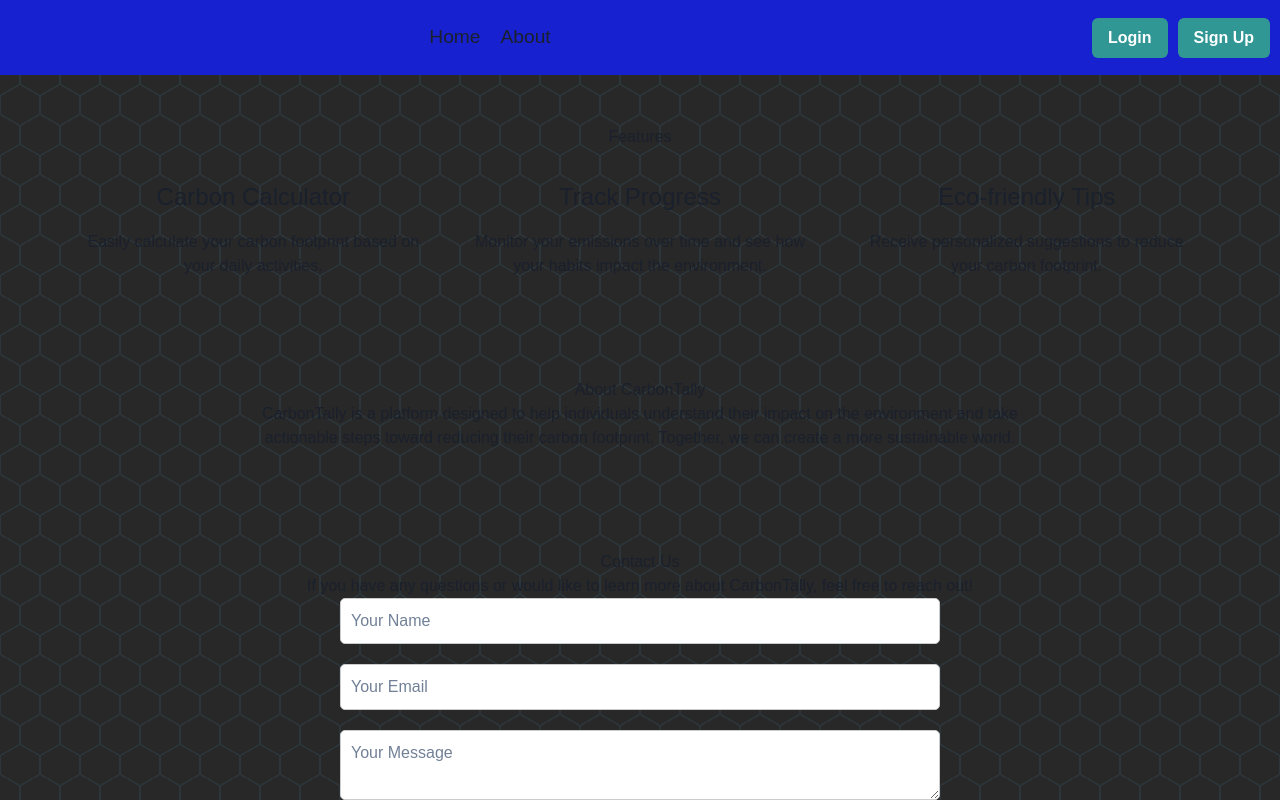
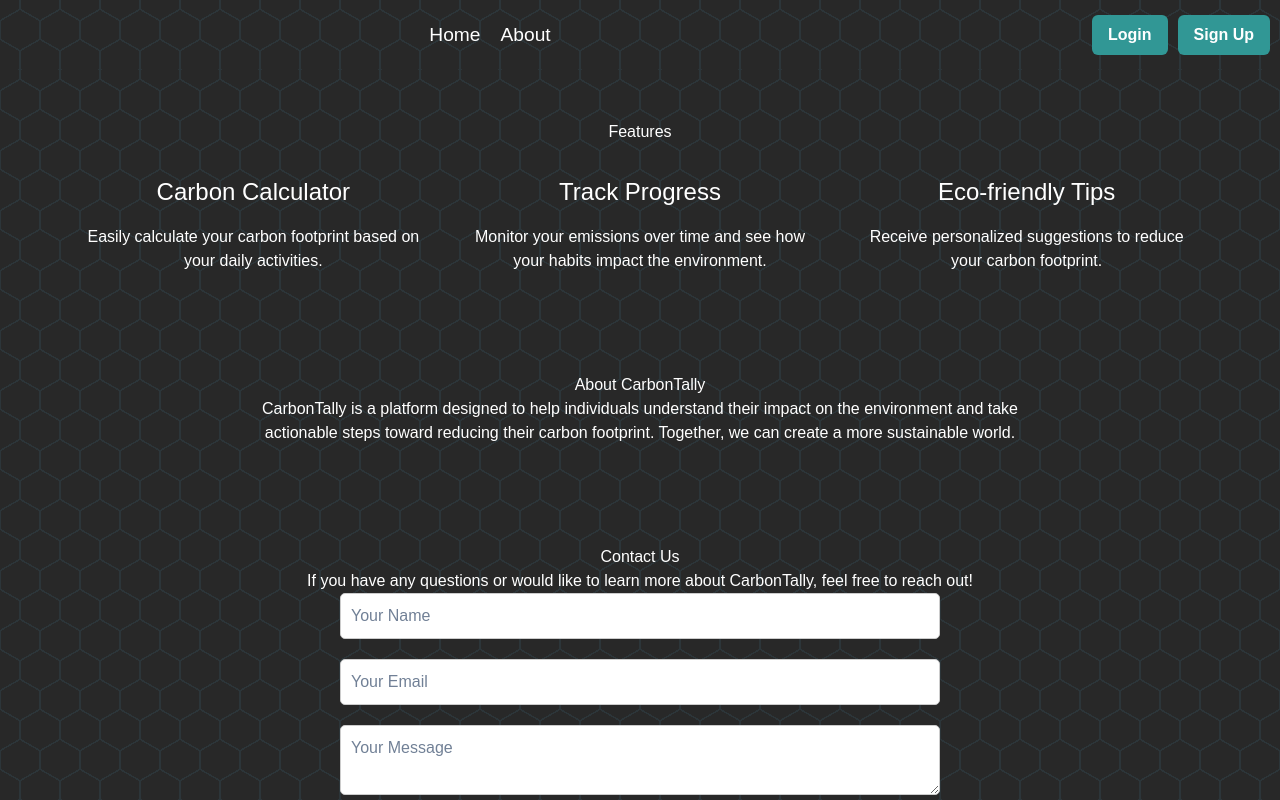
Before and after one commit to krishnanx/NasaSpaceChallenge, a React (Vite) app in the folder Nasa/: page / in a window 1280 px wide. Shown: the top 800 px of the page. Built offline with nearby package versions, Linux system fonts and the light colour scheme.

Commit message:
Fourth Commit

```diff
--- a/Nasa/src/Components/navbar/Navbar.css
+++ b/Nasa/src/Components/navbar/Navbar.css
@@ -5,7 +5,7 @@
     justify-content: space-between;
     margin: 0;
     width: 100%;
-    background-color: rgb(24, 33, 208);
+    background-color: rgb(0, 0, 0);
     height:75px;
     align-items: center;
   }
@@ -22,9 +22,15 @@
     padding: 10px;
     font-size: 1.2rem;
     cursor: pointer; /* Optional: Makes list items look clickable */
+    gap: 20px;
+    justify-content:space-between;
+    display: flex;
   }
 
   #list li:hover {
     background-color: lightgray; /* Optional: Hover effect */
     border-radius: 5px;
   }
+  li{
+    color:rgb(255, 255, 255)
+  }
--- a/Nasa/src/Components/navbar/Navbar.jsx
+++ b/Nasa/src/Components/navbar/Navbar.jsx
@@ -7,6 +7,20 @@ import "./Navbar.css";
 
 
 function Navbar() {
+  const theme = {
+    width: "100%",
+    height: "100%",
+    background: `
+      radial-gradient(circle farthest-side at 0% 50%, #282828 23.5%, rgba(255, 170, 0, 0) 0) 21px 30px,
+      radial-gradient(circle farthest-side at 0% 50%, #2c3539 24%, rgba(240, 166, 17, 0) 0) 19px 30px,
+      linear-gradient(#282828 14%, rgba(240, 166, 17, 0) 0, rgba(240, 166, 17, 0) 85%, #282828 0) 0 0,
+      linear-gradient(150deg, #282828 24%, #2c3539 0, #2c3539 26%, rgba(240, 166, 17, 0) 0, rgba(240, 166, 17, 0) 74%, #2c3539 0, #2c3539 76%, #282828 0) 0 0,
+      linear-gradient(30deg, #282828 24%, #2c3539 0, #2c3539 26%, rgba(240, 166, 17, 0) 0, rgba(240, 166, 17, 0) 74%, #2c3539 0, #2c3539 76%, #282828 0) 0 0,
+      linear-gradient(90deg, #2c3539 2%, #282828 0, #282828 98%, #2c3539 0%) 0 0 #282828`,
+    backgroundSize: "40px 60px"
+  }
+
+
   const [email,setEmail] = useState(null)
   const [user,setUser] = useState(null)
   const [pic,setPic] = useState(null)
@@ -37,13 +51,13 @@ function Navbar() {
 
   }
   return (
-    <div id="navContainer">
+    <div id="navContainer" style={theme}>
       <div>
 
       </div>
       <ul id="list">
         <li>Home</li>
-        <li>About</li>
+       <li>About</li>
       </ul>
       <Box
         display="flex"
--- a/Nasa/src/pages/landing.css
+++ b/Nasa/src/pages/landing.css
@@ -186,3 +186,17 @@ footer {
         #282828;
     background-size: 40px 60px;
   }
+
+  h2{
+    color: white;
+  }
+
+
+  h3{
+    color: white;
+  }
+
+
+  p{
+    color: white;
+  }
--- a/Nasa/src/pages/landing.jsx
+++ b/Nasa/src/pages/landing.jsx
@@ -27,7 +27,7 @@ const Landing = () => {
 
       <section id="about" className="about-section">
         <div className="container">
-          <h2>About CarbonTally</h2>
+          <h2 >About CarbonTally</h2>
           <p>
             CarbonTally is a platform designed to help individuals understand their impact on the
             environment and take actionable steps toward reducing their carbon footprint. Together,
```
Also changed, not shown: 1 other file (tests, documents, lock files or other folders).
